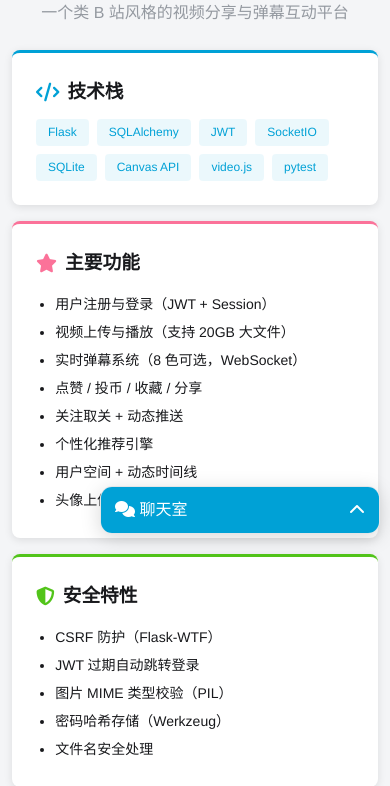
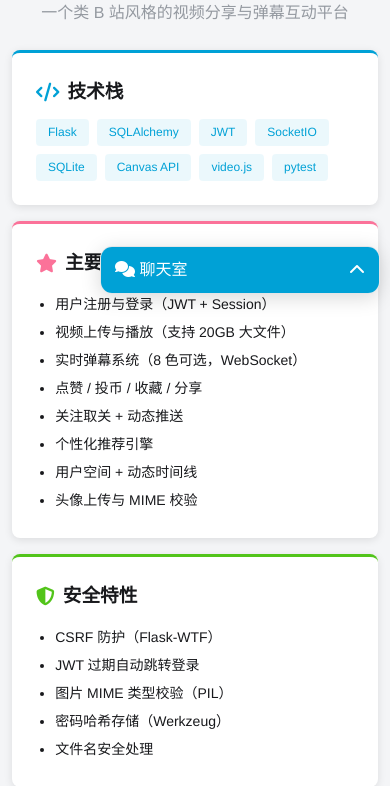
Before and after one commit to ezAiEly/Flask, a Flask app: page /about in a window 390 px wide. Shown: the part 240-1026 px from the top of the page. Run offline with Flask 3, Linux system fonts and the light colour scheme; some libraries are stand-ins or nearby versions.

Commit message:
Fix Live2D widget loading scope + chat widget overlap
- Remove homepage-only restriction so Live2D loads on all pages
- Move chat widget up (bottom: 80px → 340px) to sit above Live2D model
- Adjust responsive breakpoint accordingly (70px → 310px)

```diff
--- a/static/css/style.css
+++ b/static/css/style.css
@@ -2947,7 +2947,7 @@ img[loading="lazy"]:not([src]) {
 /* ===== Chat Widget ===== */
 #chatWidget {
   position: fixed;
-  bottom: 80px;
+  bottom: 340px;
   right: 20px;
   width: 320px;
   background: var(--card-bg);
@@ -3025,5 +3025,5 @@ img[loading="lazy"]:not([src]) {
 .captcha-group input { flex: 1; }
 
 @media (max-width: 640px) {
-  #chatWidget { width: 280px; right: 10px; bottom: 70px; }
-}
+  #chatWidget { width: 280px; right: 10px; bottom: 310px; }
+}
--- a/templates/base.html
+++ b/templates/base.html
@@ -338,7 +338,7 @@
 </script>
 
 <!-- Live2D Widget -->
-{% if current_user and (current_user.preferences or {}).get('mascot_visible', True) and request.endpoint == 'main.index' %}
+{% if current_user and (current_user.preferences or {}).get('mascot_visible', True) %}
 <link rel="stylesheet" href="{{ url_for('static', filename='live2d/waifu.css') }}">
 <script src="{{ url_for('static', filename='live2d/live2d.min.js') }}"></script>
 <script src="{{ url_for('static', filename='js/live2d-widget.js') }}"></script>
```
